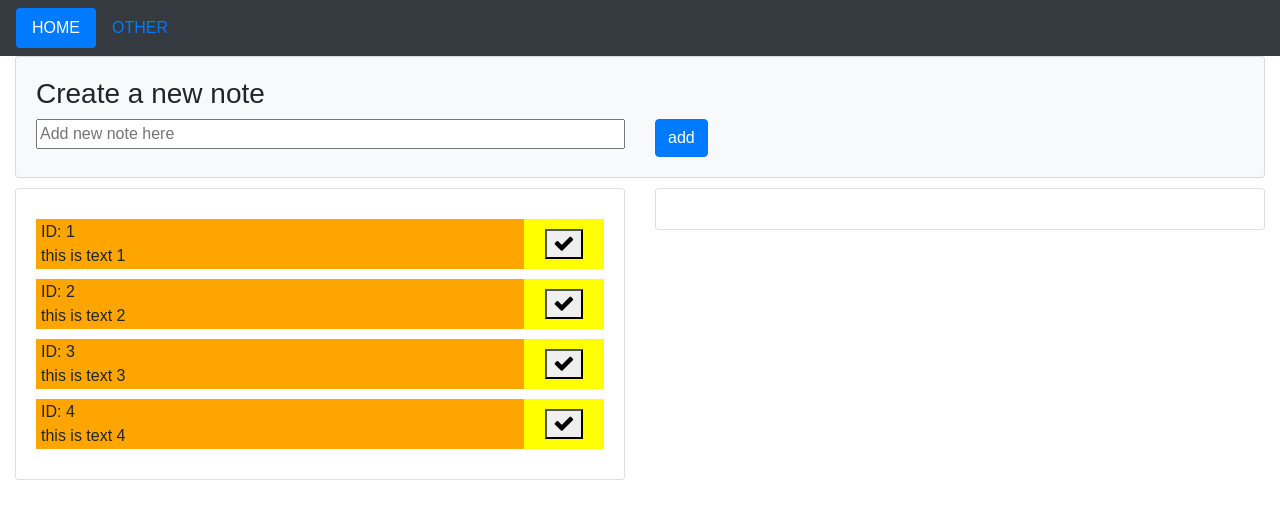
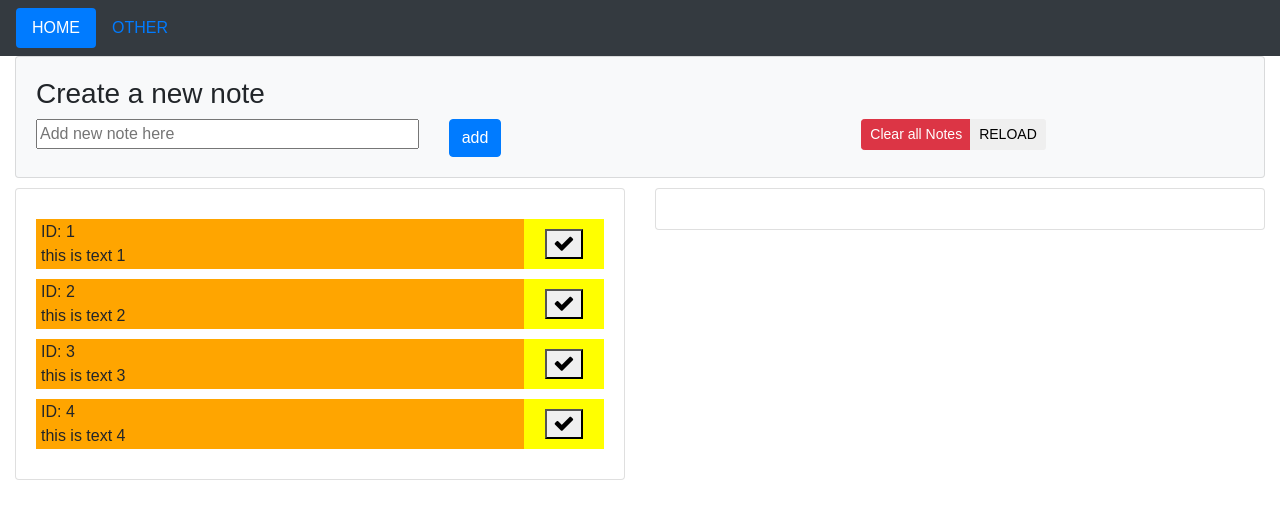
Before and after one commit to code-in-time/reactjs-notes-list, a React (Create React App) app: page / in a window 1280 px wide. Shown: the top 516 px of the page. Built offline with nearby package versions, Linux system fonts and the light colour scheme.

Commit message:
Add a clear all and reload button.

```diff
--- a/src/Reducers/noteReducer.js
+++ b/src/Reducers/noteReducer.js
@@ -71,6 +71,12 @@ const noteReducer = (state = [], action) => {
       state = [...initialNoteData];
       break;
 
+    case actionTypes.NOTE_CLEAR_ALL:
+      // Clear all the notes
+      // There is no payload
+      state = [];
+      break;
+
     default:
       console.log('No actions match');
   }
--- a/src/actions/noteActions.js
+++ b/src/actions/noteActions.js
@@ -13,3 +13,7 @@ export const actionNoteSelectedToggle = ID => ({
 export const actionNoteGetLatest = () => ({
   type: actionTypes.NOTE_GET_LATEST,
 });
+
+export const actionNoteClearAll = () => ({
+  type: actionTypes.NOTE_CLEAR_ALL,
+});
--- a/src/components/App.js
+++ b/src/components/App.js
@@ -3,7 +3,7 @@ import React, { Component } from 'react';
 
 import '../styles/componets/App.css';
 import ListAllNotes from './ListAllNotes';
-import AddNewNote from './AddNewNote';
+import NoteControls from './NoteControls';
 
 class App extends Component {
   render() {
@@ -12,7 +12,7 @@ class App extends Component {
         <div className="container-fluid">
           <div className="row">
             <div className="col">
-              <AddNewNote />
+              <NoteControls />
             </div>
           </div>
           <div className="row">
--- a/src/components/AddNewNote.js
+++ b/src/components/NoteControls.js
@@ -3,9 +3,9 @@ import { connect } from 'react-redux';
 import PropTypes from 'prop-types';
 
 import '../styles/componets/AddNewNote.css';
-import { actionNoteCreate } from '../actions/noteActions';
+import { actionNoteCreate, actionNoteClearAll, actionNoteGetLatest } from '../actions/noteActions';
 
-class AddNewNote extends Component {
+class NoteControls extends Component {
   constructor(props) {
     super(props);
     this.onChangeInput = this.onChangeInput.bind(this);
@@ -36,21 +36,31 @@ class AddNewNote extends Component {
           <div className="col">
             <button onClick={() => this.props.actionNoteCreate(this.state.noteText)} className="btn btn-primary">add</button>
           </div>
+          <div className="col">
+            <div className="btn-group btn-group-sm">
+              <button onClick={() => this.props.actionNoteClearAll()} className="btn btn-danger">Clear all Notes</button>
+              <button onClick={() => this.props.actionNoteGetLatest()} className="btn">RELOAD</button>
+            </div>
+          </div>
         </div>
       </div>
     );
   }
 }
 
-AddNewNote.propTypes = {
+NoteControls.propTypes = {
   actionNoteCreate: PropTypes.func.isRequired,
+  actionNoteClearAll: PropTypes.func.isRequired,
+  actionNoteGetLatest: PropTypes.func.isRequired,
 };
 
 const mapDispatchToProps = {
   actionNoteCreate,
+  actionNoteClearAll,
+  actionNoteGetLatest,
 };
 
-export default connect(null, mapDispatchToProps)(AddNewNote);
+export default connect(null, mapDispatchToProps)(NoteControls);
 
 
 // NB : NOTE
--- a/src/constants/actionTypes.js
+++ b/src/constants/actionTypes.js
@@ -3,6 +3,7 @@ const actionTypes = {
   NOTE_CREATE: 'NOTE_CREATE',
   NOTE_SELECTED_TOGGLE: 'NOTE_SELECTED_TOGGLE',
   NOTE_GET_LATEST: 'NOTE_GET_LATEST',
+  NOTE_CLEAR_ALL: 'NOTE_CLEAR_ALL',
 };
 
 export default actionTypes;
```
